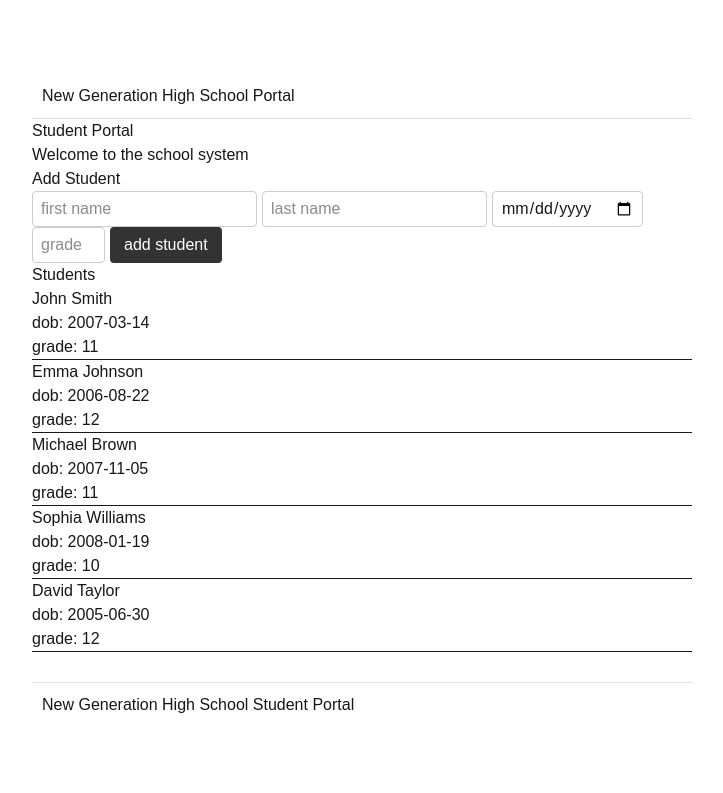
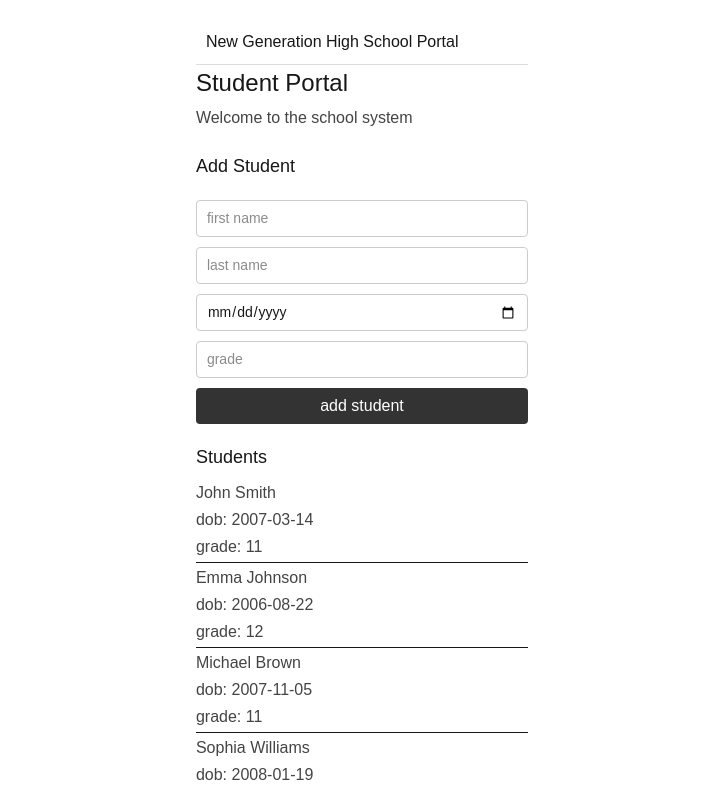
Before and after one commit to SagalSulub/student-portal, a Next.js app: page / in a window 1280 px wide. Shown: the top 793 px of the page, without its empty margins (278-1001 px from the left). Built offline with nearby package versions, Linux system fonts and the light colour scheme.

Commit message:
Add styles for headings, paragraphs, and forms

```diff
--- a/app/globals.css
+++ b/app/globals.css
@@ -44,3 +44,41 @@ body {
   color: var(--foreground);
   font-family: Arial, Helvetica, sans-serif;
 }
+
+h1 {
+  font-size: 24px;
+  margin-bottom: 5px;
+}
+
+h3 {
+  font-size: 18px;
+  margin-top: 20px;
+  margin-bottom: 10px;
+}
+
+p {
+  margin: 3px 0;
+  color: #444;
+}
+
+form {
+  display: flex;
+  flex-direction: column;
+  gap: 10px;
+  max-width: 400px;
+}
+
+input {
+  width: 100%;
+  padding: 7px 10px;
+  border: 1px solid #ccc;
+  border-radius: 4px;
+  font-size: 14px;
+}
+
+label {
+  font-size: 14px;
+  font-weight: bold;
+  margin-bottom: 3px;
+  display: block;
+}
```
